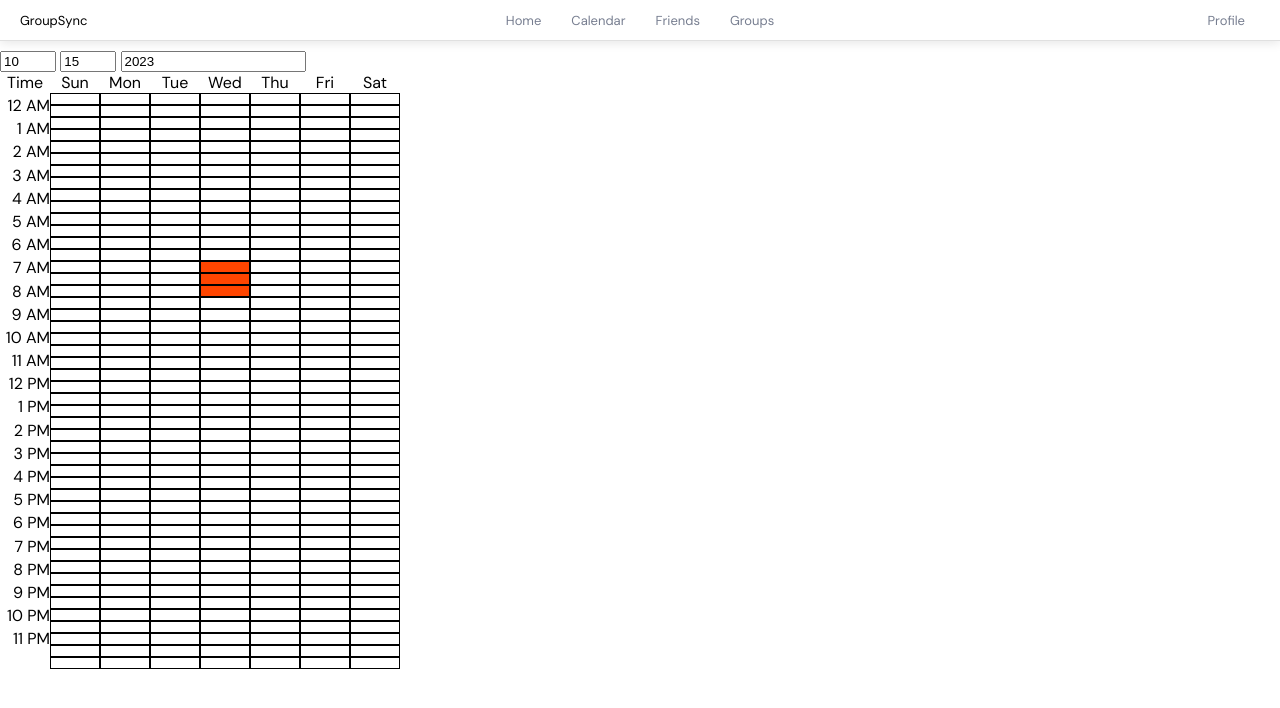
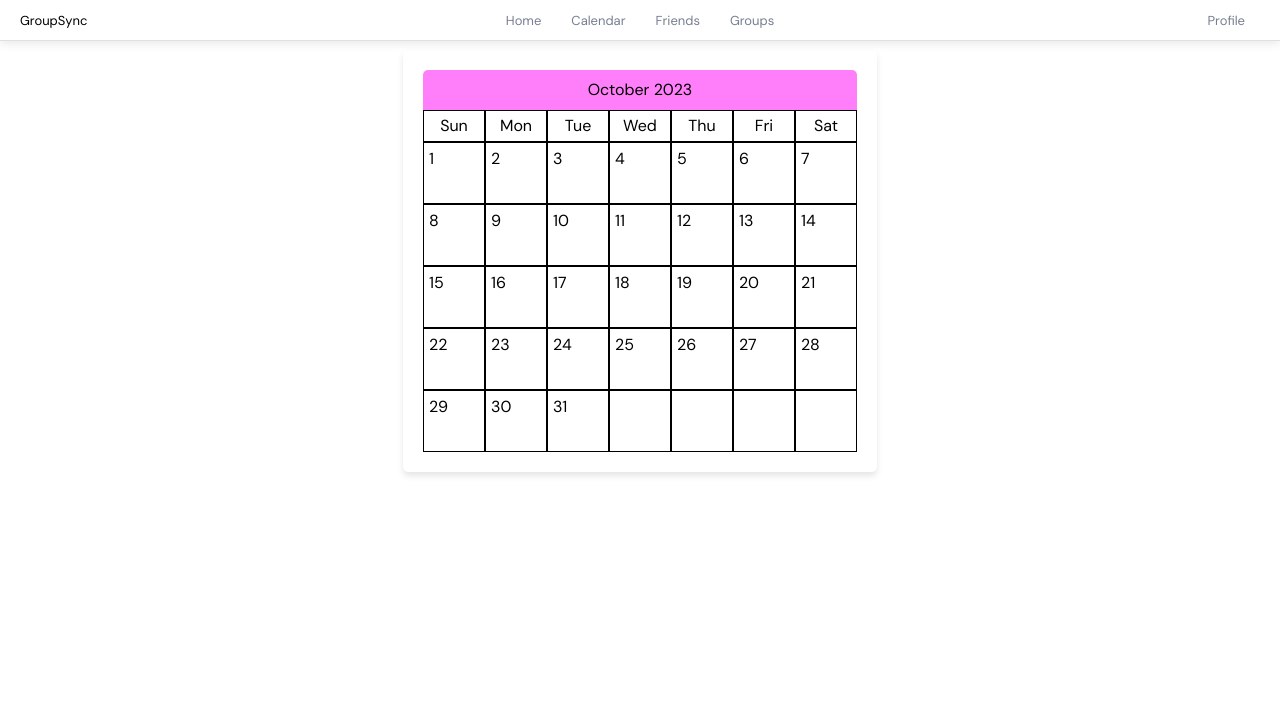
Before and after one commit to TheGuys-tech/DubHacks23, a SvelteKit app: page /calendar in a window 1280 px wide. Shown: the top 708 px of the page. Built offline with nearby package versions, Linux system fonts and the light colour scheme.

Commit message:
Separate calendars

```diff
--- a/src/routes/calendar/+page.svelte
+++ b/src/routes/calendar/+page.svelte
@@ -1,161 +1,113 @@
 <script>
-    let startDateYear = 2023;
-    let startDateMonth = 10;
-    let startDateDay = 15;
-    let days = [
-        "Sun",
-        "Mon",
-        "Tue",
-        "Wed",
-        "Thu",
-        "Fri",
-        "Sat"
-    ];
+    import { page } from '$app/stores';
+    const month = $page.url.searchParams.get("month") || (new Date()).getMonth();
+    const year = $page.url.searchParams.get("year") || (new Date).getFullYear();
+    const months = [
+        "January",
+        "February",
+        "March",
+        "April",
+        "May",
+        "June",
+        "July",
+        "August",
+        "September",
+        "October",
+        "November",
+        "December"
+    ]
 
-    let cellHasEvent = [];
-    for (let day = 0; day <= 6; day++) {
-        let dayData = [];
-        for (let hour = 0; hour < 48; hour++)
-        {
-            dayData.push({hasEvent: false, events: ["No event"], eventIds: []});
-        }
-        cellHasEvent.push(dayData);
+    let selectedBox = -1;
+
+    function daysInMonth (month, year) {
+        return new Date(parseInt(year), parseInt(month) + 1, 0).getDate();
     }
-    cellHasEvent[3][14] = {hasEvent:true, events: ["Study group"], eventIds: ["12387919792517"]}
-    cellHasEvent[3][15] = {hasEvent:true, events: ["Study group", "Physics Exam"], eventIds: ["12387919792517", "adeeb8ea08be9"]}
-    cellHasEvent[3][16] = {hasEvent:true, events: ["Physics Exam"], eventIds: ["adeeb8ea08be9"]}
 
-    let selectedDay = -1;
-    let selectedHour = -1;
+    let getFirstDay = function(calweek) {
+        return "week-calendar";
+    }
 
-    /*for (let i = 0; i < data.events.length; i++) {
-        let event = data.events[i];
-        if (event.day) {
-
-        }
-    }*/
-
+    let getCalendarDay = function(calweek, calday) {
+        let finalday = (calday + calweek * 7) - (new Date(year, month, 1)).getDay();
+        return finalday < 0 ? "" : finalday < daysInMonth(month, year) ? finalday + 1 : "";
+    }
 </script>
 
-<input type="number" min="1" max="12" bind:value={startDateMonth} />
-<input type="number" min="1" max="31" bind:value={startDateDay} />
-<input type="number" min="1970" bind:value={startDateYear}/>
-
-<div class="week-calendar-partitioned">
-    <div class="week-calendar">
-        <div class="week-calendar-day">
-            <div class="week-calendar-dayname" style="padding-bottom: 2px;">Time</div>
-            {#each {length: 24} as _, hour}
-                <div class="week-calendar-time-key">{hour < 12 ? (hour == 0 ? "12 AM" : hour + " AM") : hour - 12 == 0 ? "12 PM" : hour - 12 + " PM"}</div>
+<div class="container">
+    <div class="calendar">
+        <div class="calendar-header">
+            {months[month]} {year}
+        </div>
+        <div class="calendar-day-header">
+            <div class="calendar-day-day">Sun</div>
+            <div class="calendar-day-day">Mon</div>
+            <div class="calendar-day-day">Tue</div>
+            <div class="calendar-day-day">Wed</div>
+            <div class="calendar-day-day">Thu</div>
+            <div class="calendar-day-day">Fri</div>
+            <div class="calendar-day-day">Sat</div>
+        </div>
+        {#each {length: 5} as _, calweek}
+        <a class="calendar-week" href={getFirstDay(calweek)}>
+            {#each {length: 7} as _, calday}
+            <div class="calendar-day">{getCalendarDay(calweek, calday)}</div>
             {/each}
-        </div>
-        {#each {length: 7} as _, day}
-            <div class="week-calendar-day">
-                <div class="week-calendar-dayname">{days[day]}</div>
-                {#each {length: 48} as _, hour}
-                    <div class="week-calendar-hour {cellHasEvent[day][hour].hasEvent ? "filled" : ""}" on:click|preventDefault={() => {selectedDay = day; selectedHour = hour}}><span class="tooltiptext">
-                        {#each cellHasEvent[day][hour].events as event}
-                        {event}
-                        <br>
-                        {/each}
-                    </span></div>
-                {/each}
-            </div>
+        </a>
         {/each}
-    </div>
-    <div class="events">
-        {#if selectedDay >= 0 && selectedHour >= 0}
-        <h3>Events:</h3>
-        {#each {length: cellHasEvent[selectedDay][selectedHour].eventIds.length} as _, event}
-        <div class="event">
-            <div class="event-title">{cellHasEvent[selectedDay][selectedHour].events[event]}</div>
-            <div class="event-info">Start Time: </div>
-            <div class="event-info">End Time: </div>
-            <div class="event-info">Hosted By: </div>
-            <div class="event-info">Description: </div>
-            <div class="event-button"><button>Invite a friend</button></div>
-        </div>
-        {/each}
-        {/if}
     </div>
 </div>
 
 <style>
-    .week-calendar-partitioned {
+    .container {
+        box-shadow: 0px 4px 6px rgba(0, 0, 0, 0.1);
+        margin-left: auto;
+        margin-right: auto;
+        width: min-content;
+        border-radius: 5px;
+    }
+
+    .calendar {
+        display:flex;
+        flex-direction: column;
+        padding: 20px;
+    }
+
+    .calendar-header {
+        background-color: rgba(255, 127, 251);
+        border-top-left-radius: 5px;
+        border-top-right-radius: 5px;
+        text-align: center;
+        height: 40px;
+        line-height: 40px;
+    }
+
+    .calendar-week {
+        display: flex;
+        color: black;
+        text-decoration: none;
+    }
+
+    .calendar-week:hover {
+        background-color: rgba(255, 127, 251, 0.5);
+        background-blend-mode: multiply;
+    }
+
+    .calendar-day-header {
         display: flex;
     }
 
-    .week-calendar {
-        display: flex;
+    .calendar-day-day {
+        line-height: 30px;
+        height: 30px;
+        width: 60px;
+        border: 1px solid black;
+        text-align: center;
     }
 
-    .week-calendar-time-key {
-        text-align: right;
-        height: 0px;
-        padding-bottom: 23.2px;
-        user-select: none;
-    }
-
-    .week-calendar-day {
+    .calendar-day {
+        height: 50px;
         width: 50px;
-        text-align: center;
-        user-select: none;
-    }
-
-    .week-calendar-hour {
         border: 1px solid black;
-        padding-bottom: 10px;
-        height: 0px;
-    }
-
-    .week-calendar-hour:hover {
-        border: 1px solid red;
-        background-color: yellow;
-    }
-
-    .week-calendar-hour.filled {
-        background-color: orangered;
-    }
-
-    .week-calendar-hour .tooltiptext {
-        display: inline-block;
-        position: relative;
-        visibility: hidden;
-        width: 120px;
-        background-color: black;
-        color: #fff;
-        text-align: center;
-        padding: 5px 0;
-        border-radius: 6px;
-
-        z-index: 1;
-        top: -5px;
-        left: 105%;
-    }
-
-    .week-calendar-hour:hover .tooltiptext {
-        visibility: visible;
-    }
-
-    .events {
-        margin-left: 10px;
-    }
-
-    .event {
-        width: 200px;
-        text-overflow: ellipsis;
-        background-color: whitesmoke;
-        border: 1px solid black;
-    }
-
-    .event-title {
-        text-align: center;
-        font-size: 1.2em;
-    }
-
-    .event-button {
-        width: 100%;
-        display: flex;
-        justify-content: center;
+        padding: 5px;
     }
 </style>
```
Also changed, not shown: src/routes/week-calendar/+page.svelte (added, +197 -0 lines).
